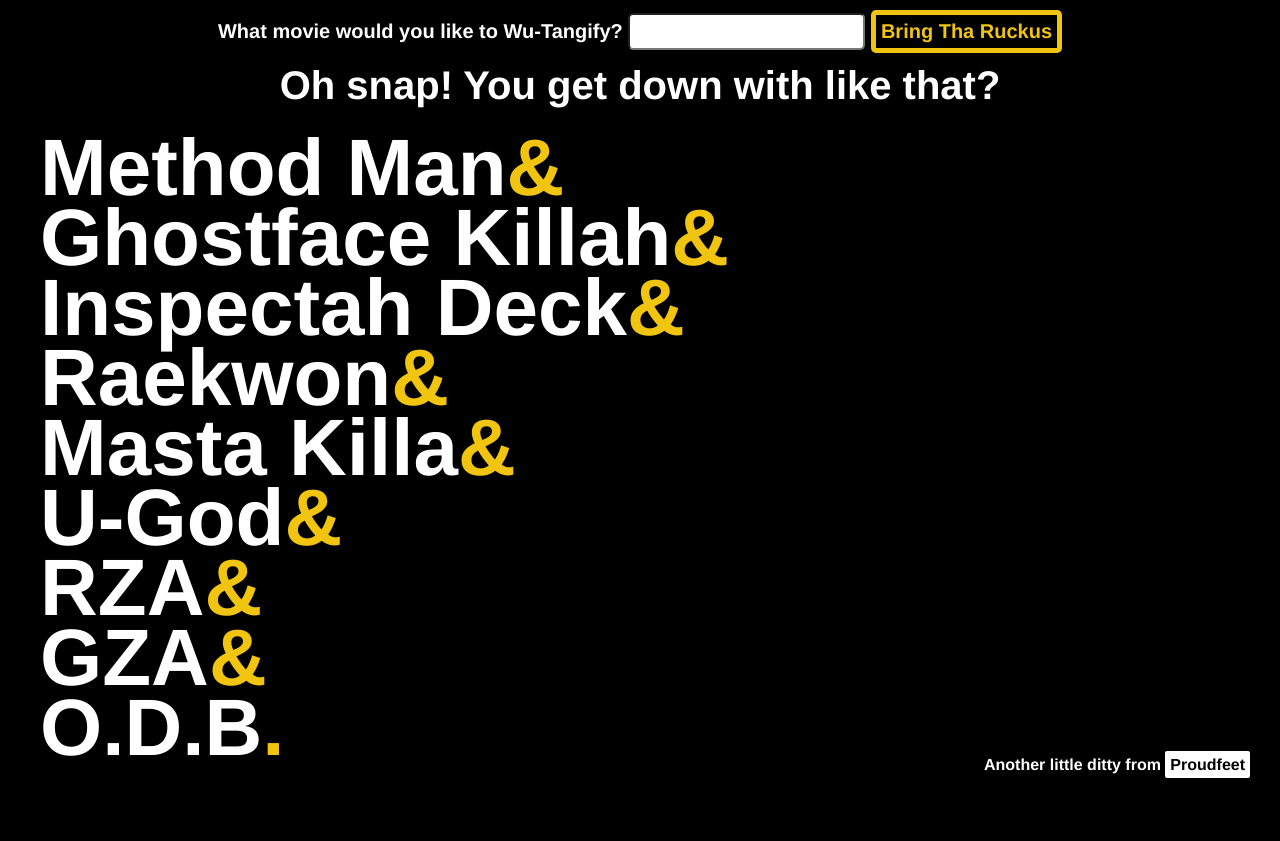
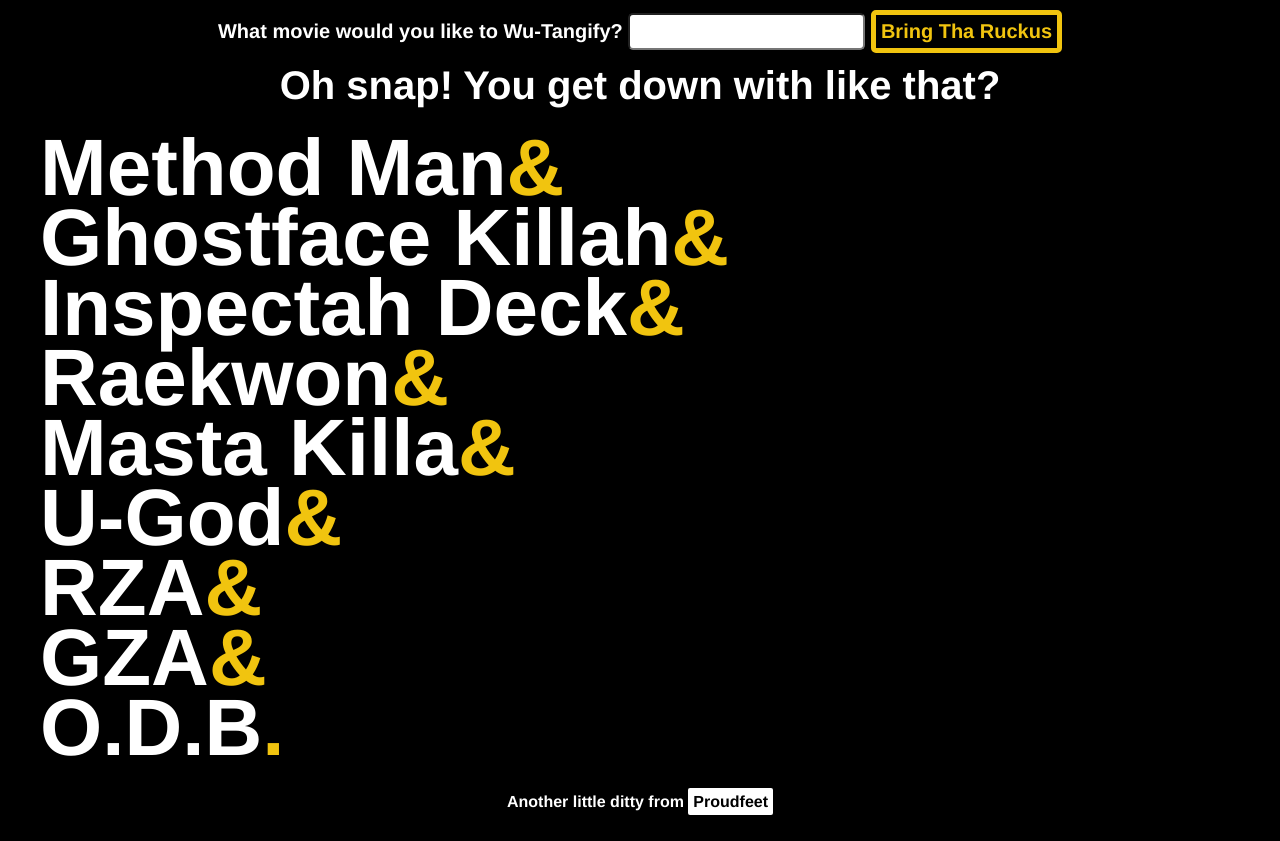
Before and after one commit to proudfeet/wutangify, a plain HTML site: page index.html in a window 1280 px wide. Before the commit the page ends 800 px from the top, so only its background shows below. Drawn offline with nearby package versions, Linux system fonts and the light colour scheme.

Commit message:
linkage fixed

```diff
--- a/style.scss
+++ b/style.scss
@@ -56,9 +56,7 @@ input[type=reset],input[type=submit]{-webkit-appearance:button;cursor:pointer;}b
  	}
 
  	p.linkage {
- 		position: absolute;
- 		right: 30px;
- 		bottom: 10px;
+ 		margin: 30px auto;
  		text-align: center;
 
  		a {
```
Also changed, not shown: style.css.
